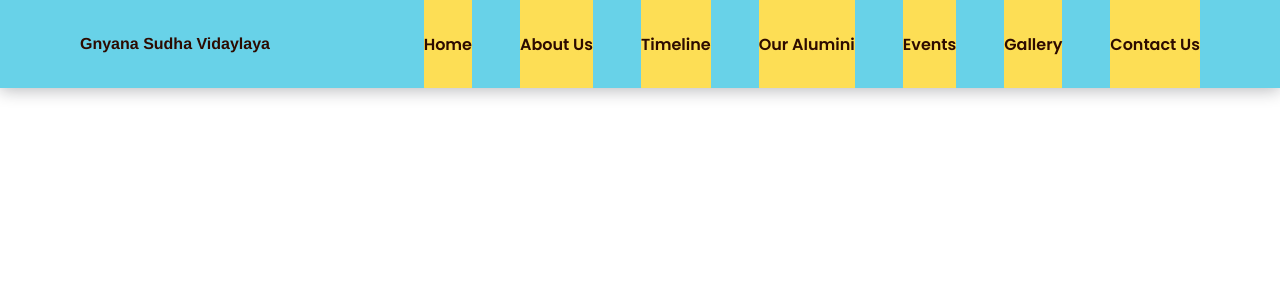
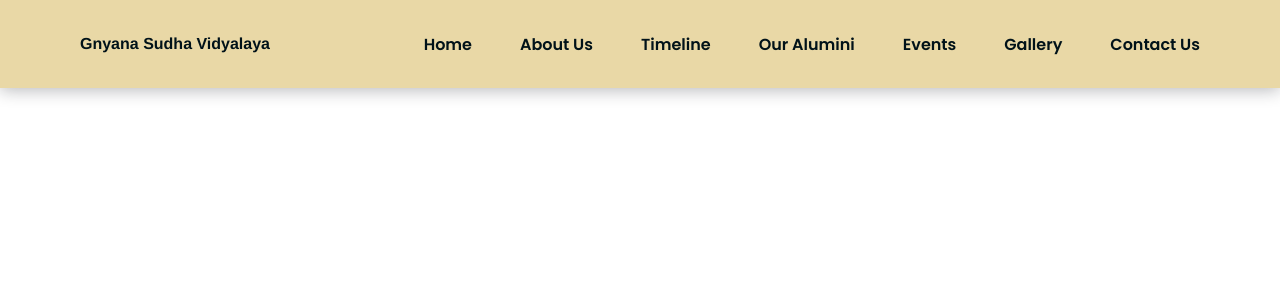
Before and after one commit to Samarthsteve/Project-GSV, a React (Vite) app in the folder Project-GSV/: page / in a window 1280 px wide. Shown: the top 300 px of the page. Built offline with nearby package versions, Linux system fonts and the light colour scheme.

Commit message:
Navbar Completed(Changes)

```diff
--- a/Project-GSV/src/components/Navbar.tsx
+++ b/Project-GSV/src/components/Navbar.tsx
@@ -10,7 +10,7 @@ export default function Navbar(){
          <nav className="nav container">
             <div className="nav__data">
                <a href="#" className="nav__logo">
-                  Gnyana Sudha Vidaylaya
+                  Gnyana Sudha Vidyalaya
                </a>
 
             <div className={`nav__toggle ${isTriggerClicked ? "show-icon" : ""}`} id="nav-toggle" onClick={() => setTrigger(!isTriggerClicked)}>
--- a/Project-GSV/src/styles/Navbar.css
+++ b/Project-GSV/src/styles/Navbar.css
@@ -3,10 +3,11 @@
   --header-height: 3.5rem;
 
   /*========== Colors ==========*/
-  --nav-primary-color: #68D2E8;
-  --nav-secondary-color: #FDDE55;
-  --nav-tertiary-color: #FEEFAD;;
-  --nav-black: #2d0b00;
+  --nav-primary-color: #E9D8A6;
+  --nav-secondary-color: #CA6702;
+  --nav-tertiary-color: #EE9B00;;
+  --nav-black: #001219;
+  --nav-hover: #0A9396;
 
   /*========== Font and typography ==========*/
   /*.5rem = 8px | 1rem = 16px ...*/
@@ -173,14 +174,17 @@ a {
     height: 100%;
     display: flex;
     column-gap: 3rem;
+    background-color: var(--nav-primary-color);
   }
   .nav__link {
     height: 100%;
     padding: 0;
     justify-content: initial;
     column-gap: .25rem;
+    background-color: var(--nav-primary-color);
   }
   .nav__link:hover {
+    color: var(--nav-hover);
     background-color: transparent;
   }
 }
```
Also changed, not shown: Project-GSV/src/styles/Footer.css (+5 -6 lines).
